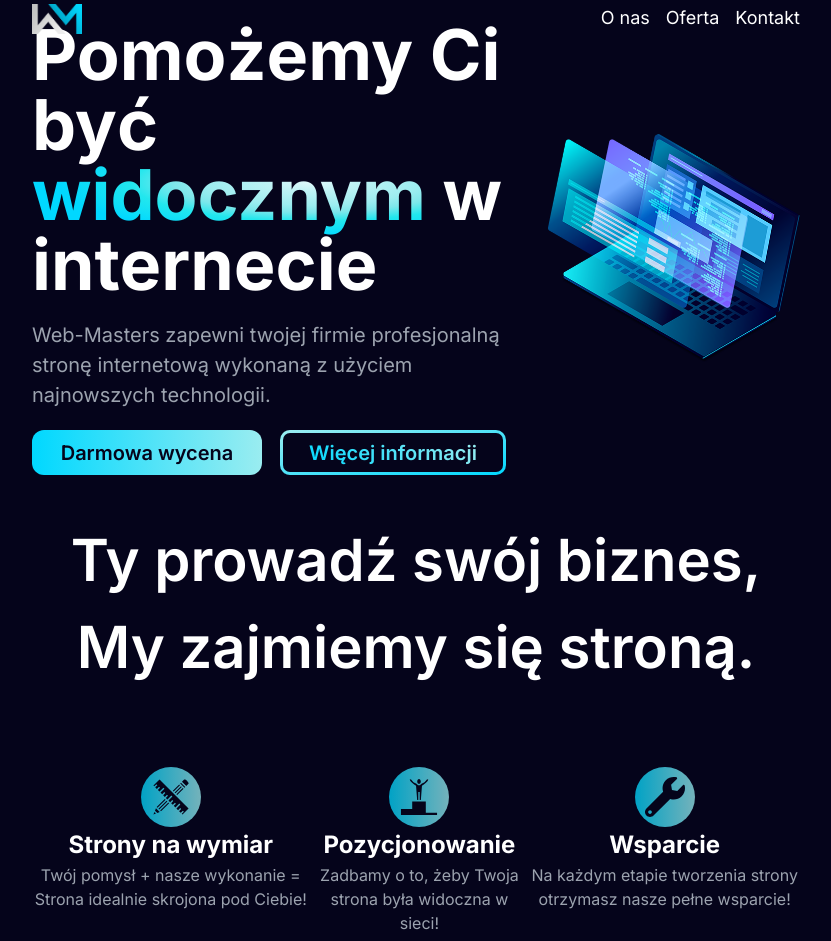
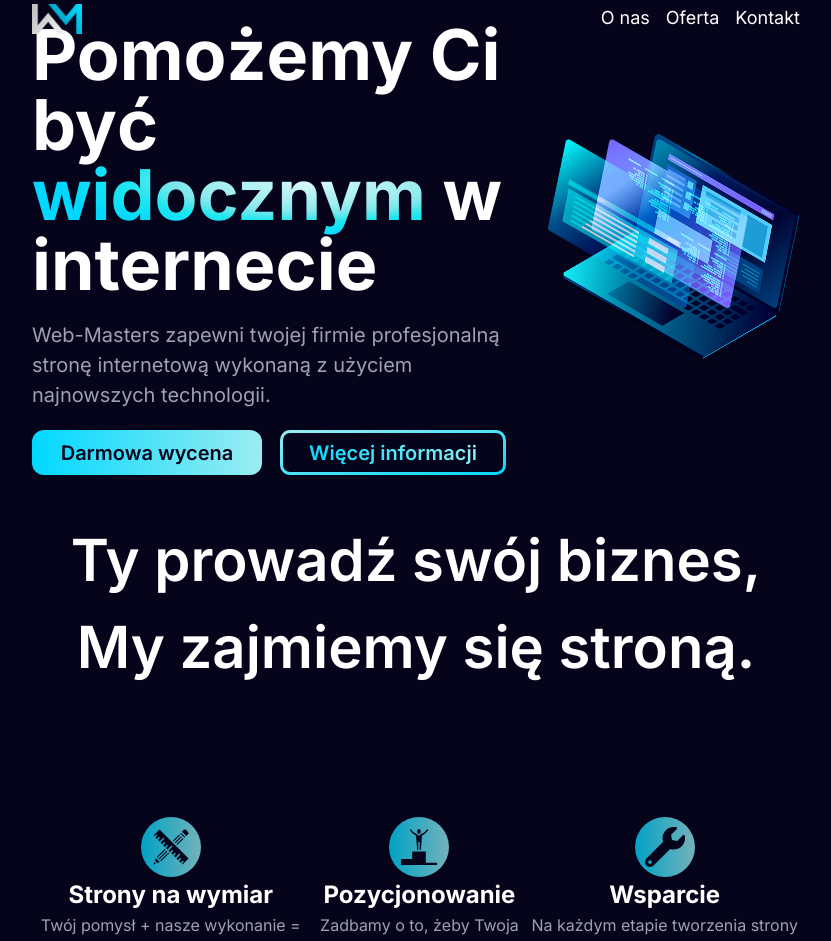
Before and after one commit to m-uchyla/wm-site, a Next.js app: page / in a window 1280 px wide. Shown: the top 941 px of the page, without its empty margins (224-1055 px from the left). Built offline with nearby package versions, Linux system fonts and the light colour scheme.

Commit message:
Farmer motion added (install farmer motion and icons!)

```diff
--- a/package.json
+++ b/package.json
@@ -11,6 +11,7 @@
   "dependencies": {
     "@react-icons/all-files": "^4.1.0",
     "autoprefixer": "10.4.14",
+    "framer-motion": "^10.12.4",
     "next": "13.3.1",
     "postcss": "8.4.23",
     "react": "18.2.0",
--- a/src/components/organisms/about.js
+++ b/src/components/organisms/about.js
@@ -1,8 +1,23 @@
 import { about } from "@/constants";
-import Image from "next/image";
-
+import { motion, useScroll } from "framer-motion"
 
 export default function About() {
+  const { scrollYProgress } = useScroll();
+  const variants = {
+    offscreen: {
+      y: 300
+    },
+    onscreen: {
+      y: 50,
+      rotate: -10,
+      transition: {
+        type: "spring",
+        bounce: 0.4,
+        duration: 0.8
+      }
+    }
+  };
+
     return (
       <section>
         <h2 className='text-primaryText md:text-[58px] text-[54px] font-semibold mb-3 text-center'>
@@ -11,13 +26,20 @@ export default function About() {
         </h2>
         <div className="flex justify-between pt-16">
         {about.map((elem, index) => (
-          <div key={index} className="max-w-[325px] flex flex-col items-center ">
+          <motion.div
+            key={index}
+            className="max-w-[325px] flex flex-col items-center"
+            initial={{ opacity: 0, y: 150 }}
+            whileInView={{ opacity: 1, y: 50, }}
+            viewport={{ once: true, amount: 0.1 }}
+            transition={{ delay: index === 0 ? 0.1 : index === 1 ? 0.3 : 0.5 }}
+          >
             <div className="bg-blue-gradient w-[60px] h-[60px] opacity-75 rounded-full flex justify-center items-center">
               <elem.img size={40} className="text-background"/>
             </div>
             <h2 className="text-[24px] font-bold">{elem.title}</h2>
             <p className="text-[16px] text-secondaryText text-center">{elem.description}</p>
-          </div>
+          </motion.div>
         ))}
         </div>
       </section>
```
Also changed, not shown: 1 other file (tests, documents, lock files or other folders).
